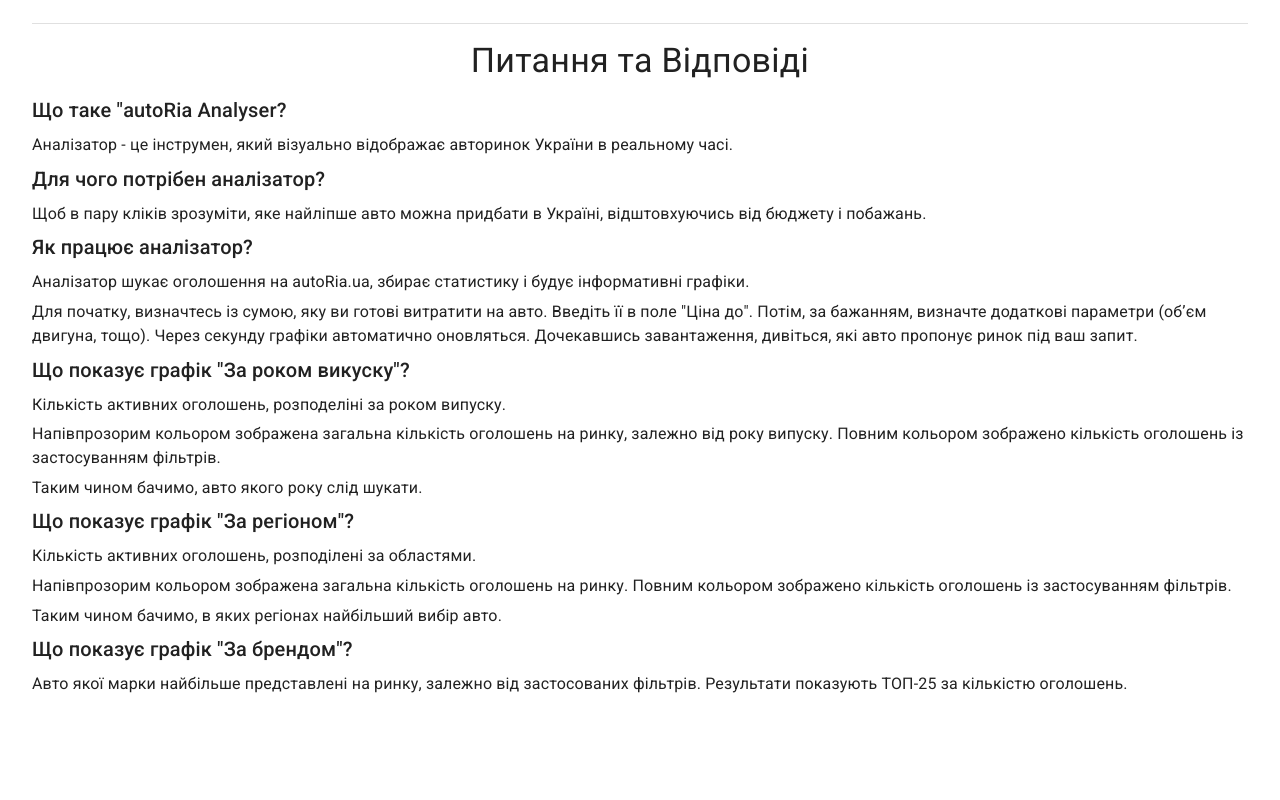
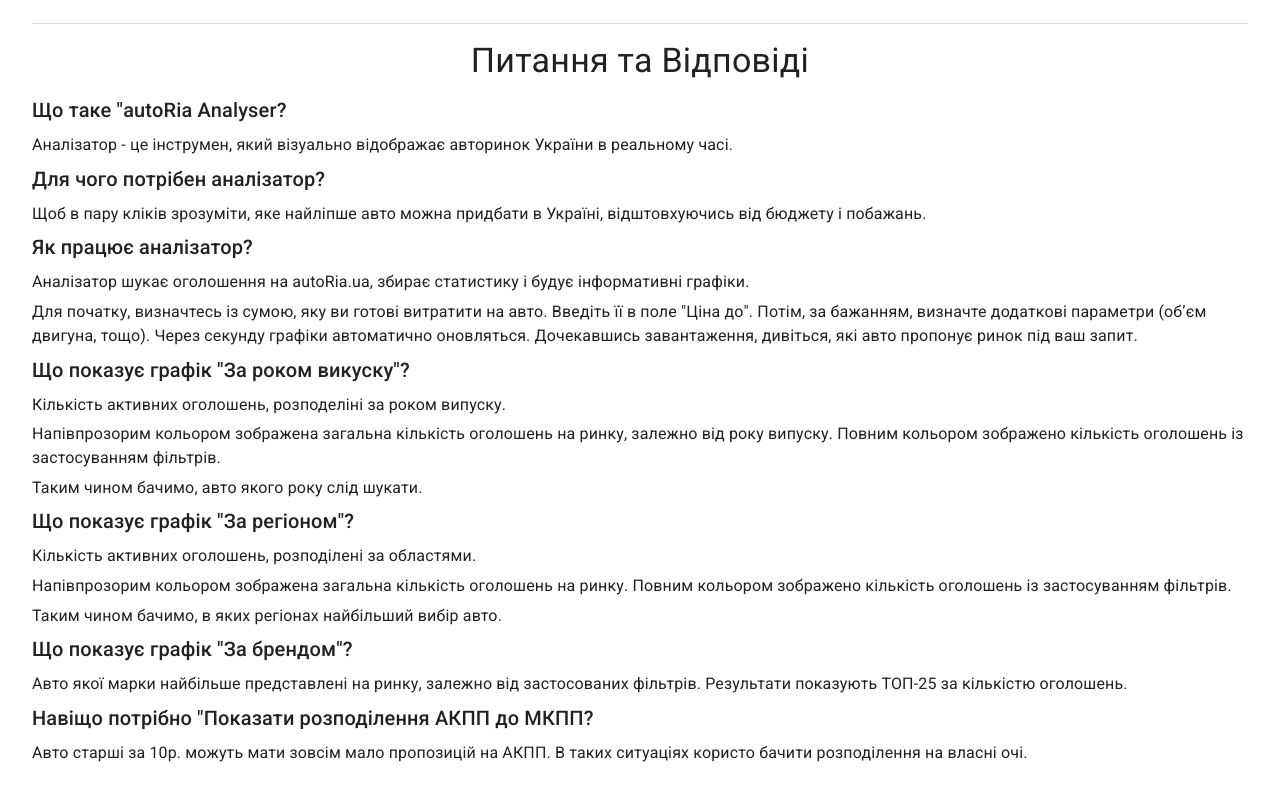
Before and after one commit to NeMaksym/autoria-analyser, a React (Create React App) app: page / in a window 1280 px wide. Shown: the part 538-1338 px from the top of the page. Before the commit the page ends 1272 px from the top, so only its background shows below. Built offline with nearby package versions, Linux system fonts and the light colour scheme; no server answers; a web font is replaced by a local one.

Commit message:
Add the question to FAQ section

```diff
--- a/src/components/Info/Info.tsx
+++ b/src/components/Info/Info.tsx
@@ -74,6 +74,15 @@
             Авто якої марки найбільше представлені на ринку, залежно від застосованих фільтрів.
             Результати показують ТОП-25 за кількістю оголошень.
         </Typography>
+
+        {/* {Gearbox distribution} */}
+        <Typography variant="h6" component="h3" gutterBottom>
+            Навіщо потрібно "Показати розподілення АКПП до МКПП?
+        </Typography>
+        <Typography variant="body1" gutterBottom>
+            Авто старші за 10р. можуть мати зовсім мало пропозицій на АКПП.
+            В таких ситуаціях користо бачити розподілення на власні очі.
+        </Typography>
     </>
 )
 
```
